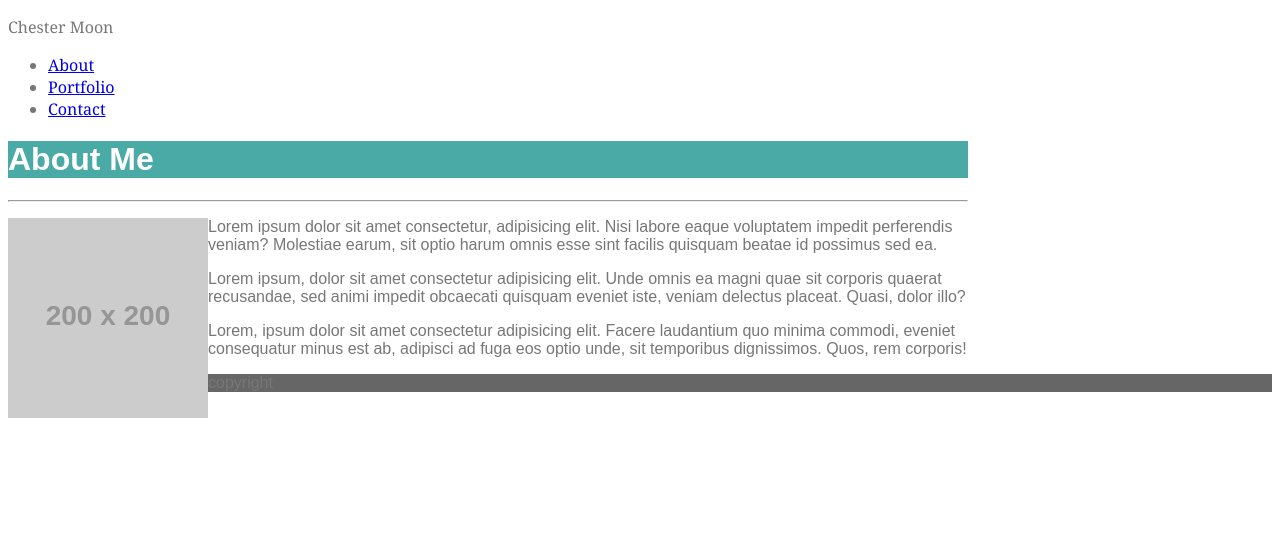
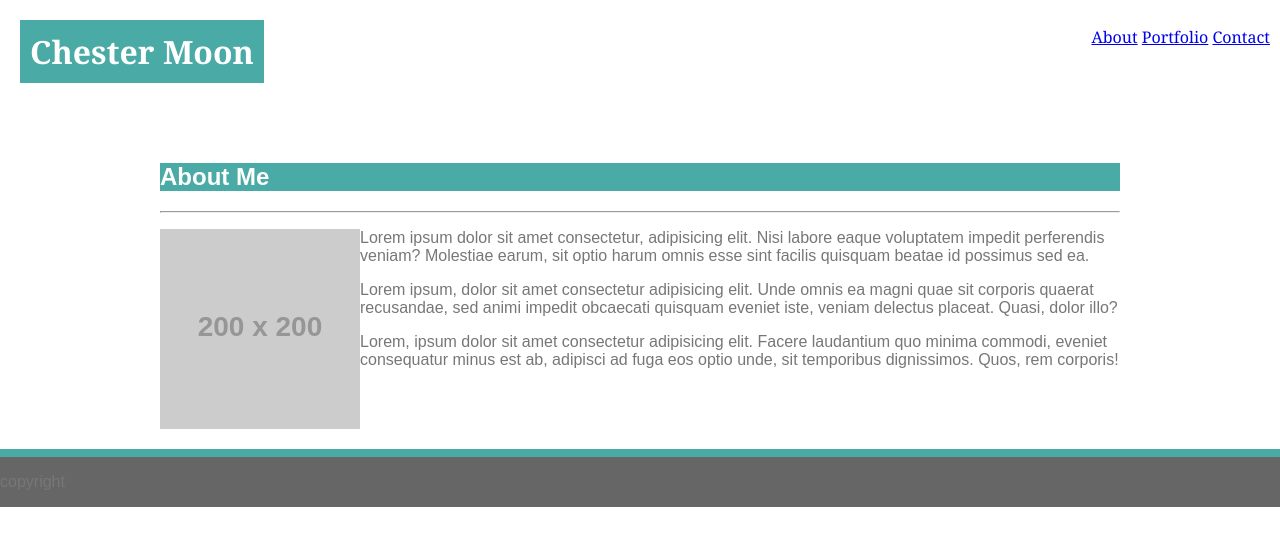
Before and after one commit to cmoon413/Portfolio, a plain HTML site: page index.html in a window 1280 px wide. Drawn offline with Linux system fonts and the light colour scheme; placeholder pictures from the web are drawn by us.

Commit message:
centered container, added sticky footer, diplayed header links inline

```diff
--- a/assets/css/style.css
+++ b/assets/css/style.css
@@ -1,4 +1,6 @@
 body {
+    padding: 0;
+    margin: 0;
     font-family: Arial, Helvetica, sans-serif;
     color: #777777;
 }
@@ -7,6 +9,22 @@ header {
     background-color: #ffffff;
     border-color: #cccccc;
     font-family: Georgia, 'Times New Roman', Times, serif;
+    margin-bottom: 20px;
+    padding: 10px;
+}
+
+.wrapper {
+    display: flex;
+    flex-direction: column;
+}
+
+header,
+footer {
+    flex: 0 1 auto;
+}
+
+main {
+    flex: 1;
 }
 
 h1,
@@ -19,15 +37,32 @@ h2 {
     float: left;
 }
 
+#name-tag {
+    margin: 10px;
+    padding: 10px;
+}
+
 #container {
     width: 960px;
+    margin: 0 auto;
+    padding: 20px;
 }
 
-#leftnav {}
+#leftnav {
+    float: left;
+}
 
-#rightnav {}
+#rightnav {
+    float: right;
+}
 
-#navbar {}
+#navbar {
+    list-style-type: none;
+}
+
+#navbar li {
+    display: inline;
+}
 
 #container {
     background-color: #ffffff;
@@ -36,6 +71,7 @@ h2 {
 
 footer {
     background-color: #666666;
+    border-top: 8px solid #4aaaa5;
 }
 
 #copyright {}
--- a/index.html
+++ b/index.html
@@ -10,9 +10,10 @@
 </head>
 
 <body>
+    <div class="wrapper">
         <header>
             <div id="leftnav">
-            <p>Chester Moon</p>
+                <h1 id="name-tag">Chester Moon</h1>
             </div>
             <div id="rightnav">
                 <ul id="navbar">
@@ -23,7 +24,9 @@
             </div>
         </header>
         <main id="container">
-        <h1>About Me</h1>
+
+
+            <h2>About Me</h2>
             <hr>
             <div id="bio">
                 <img src="https://via.placeholder.com/200" id="personal-photo" alt="full moon">
@@ -39,7 +42,7 @@
             <p id="copyright">copyright</p>
 
         </footer>
-
+    </div>
 
 </body>
 
```
Lines whose indentation alone changed are shown as unchanged.
